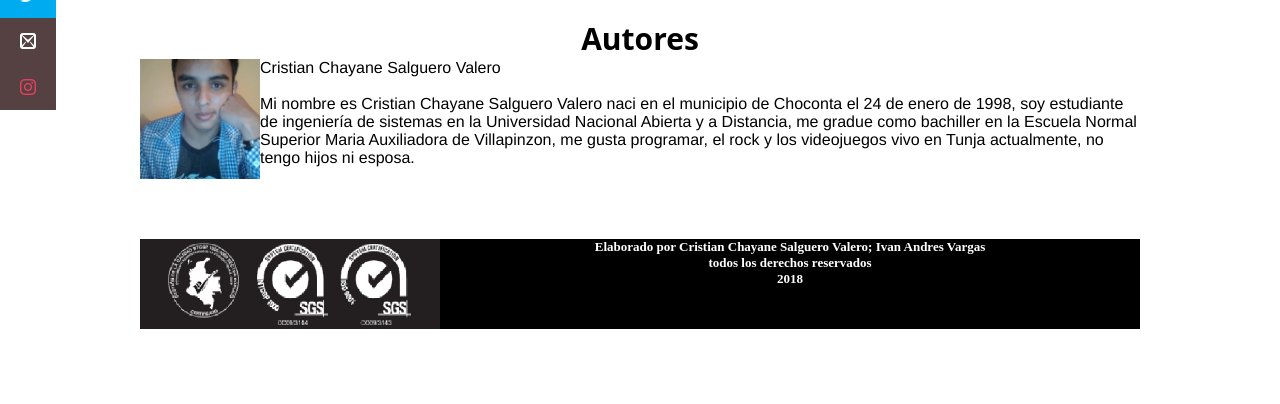
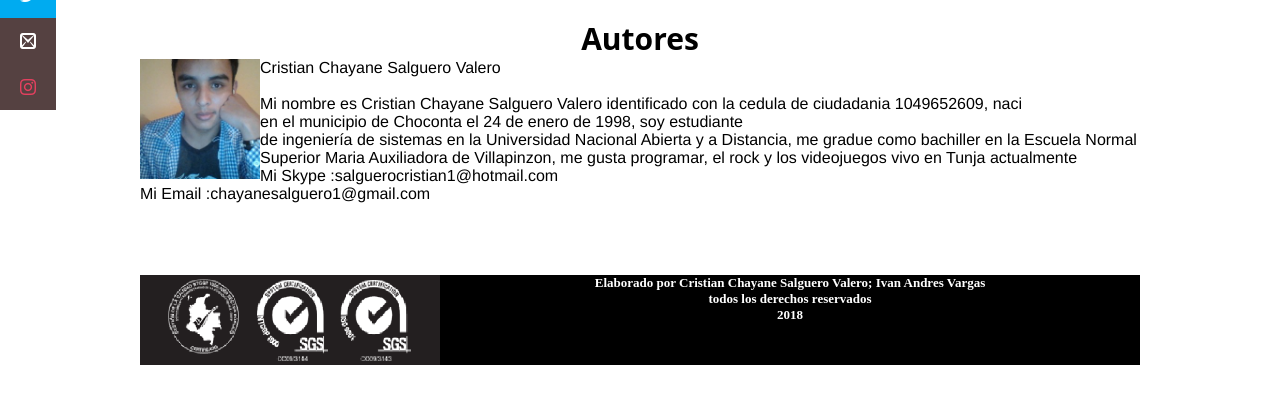
Before and after one commit to IvanVargasG/ccsalguerov-Unidad-2-Fase-de-Construcci-n--, a PHP site: page /autores.php in a window 1280 px wide. Shown: the part 320-724 px from the top of the page. Run offline with PHP 8.4, Linux system fonts and the light colour scheme; some libraries are stand-ins or nearby versions; some web fonts are replaced.

Commit message:
Ajuste de autor
ajuste a autores

```diff
--- a/Autores/autores.php
+++ b/Autores/autores.php
@@ -8,10 +8,14 @@
 Cristian Chayane Salguero Valero
 <img src="../img/fotocristian.png" height="120" width="120"align="left"><br>
 <br>
-Mi nombre  es Cristian Chayane Salguero Valero naci en el municipio de Choconta el 24 de enero de 1998, soy estudiante <br>
+Mi nombre  es Cristian Chayane Salguero Valero identificado con la cedula de ciudadania  1049652609, naci <br>
+en el municipio de Choconta el 24 de enero de 1998, soy estudiante <br>
 de ingeniería de sistemas en la Universidad Nacional Abierta y a Distancia, me gradue como bachiller en la Escuela Normal<br>
-Superior Maria Auxiliadora de Villapinzon, me gusta programar, el rock y los videojuegos vivo en Tunja actualmente, no<br>
-tengo hijos ni esposa.
+Superior Maria Auxiliadora de Villapinzon, me gusta programar, el rock y los videojuegos vivo en Tunja actualmente<br>
+
+Mi Skype :salguerocristian1@hotmail.com<br>
+Mi Email :chayanesalguero1@gmail.com
+
 </p>
 
 
```
